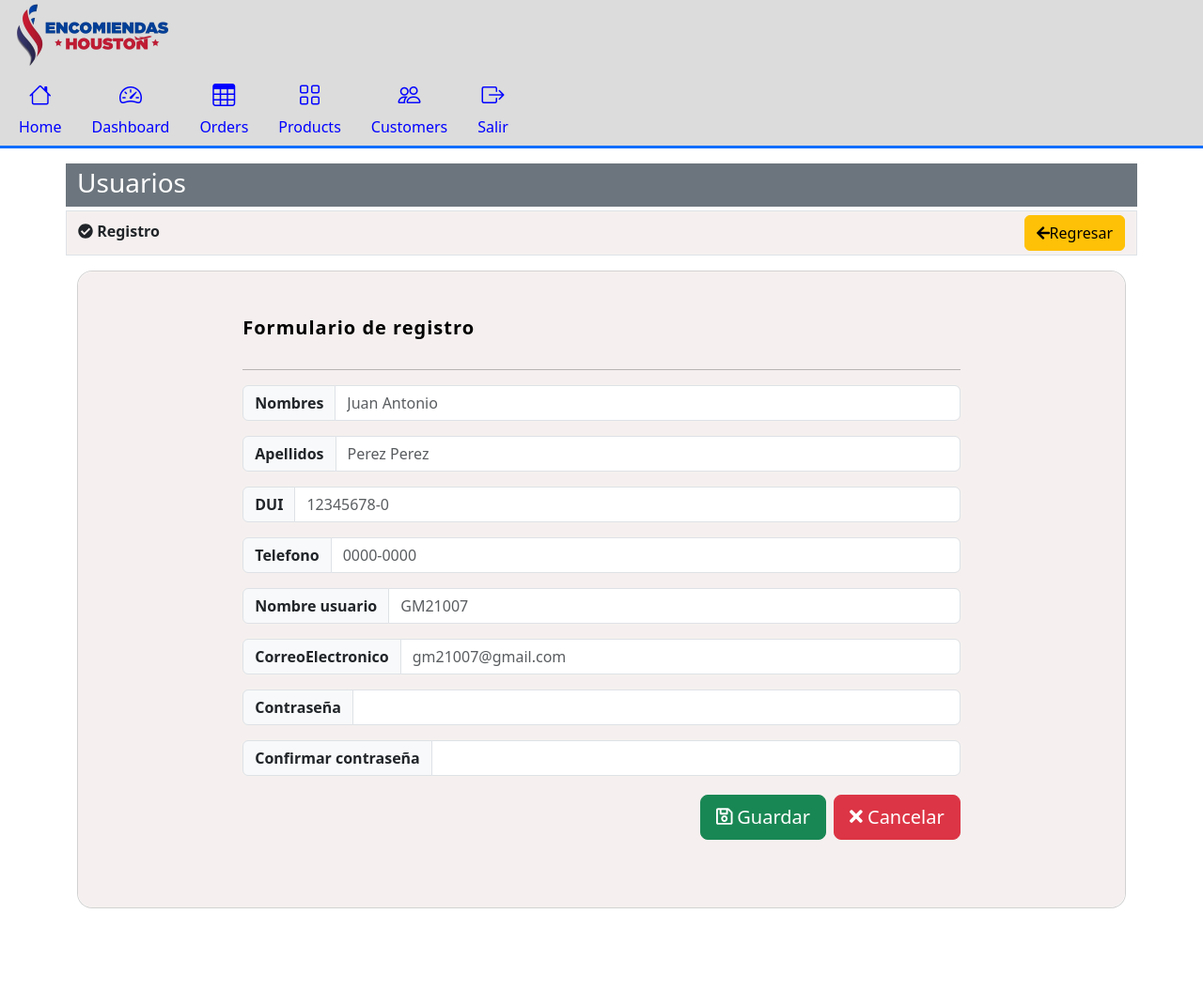
After one commit to Carlos-ETPI/Sistema-de-Encomiendas, a Django app: page /usuarios/agregar/ in a window 1280 px wide. The commit adds this page. Shown: the whole page at 94% size. Run offline with Django 4.2, Linux system fonts and the light colour scheme; some libraries are stand-ins or nearby versions.

Commit message:
agregado login y logout

```diff
--- a/SistemaEncomiendas/SistemaEncomiendas/settings.py
+++ b/SistemaEncomiendas/SistemaEncomiendas/settings.py
@@ -38,6 +38,7 @@ INSTALLED_APPS = [
     'django.contrib.sessions',
     'django.contrib.messages',
     'django.contrib.staticfiles',
+    'widget_tweaks',
     #Locales
     'aplicaciones.moduloSeguridad',
     'aplicaciones.moduloUsuarios',
@@ -132,3 +133,5 @@ STATICFILES_DIRS = [
 # https://docs.djangoproject.com/en/4.2/ref/settings/#default-auto-field
 
 DEFAULT_AUTO_FIELD = 'django.db.models.BigAutoField'
+
+AUTH_USER_MODEL = 'moduloUsuarios.CustomUser'
--- a/SistemaEncomiendas/SistemaEncomiendas/urls.py
+++ b/SistemaEncomiendas/SistemaEncomiendas/urls.py
@@ -19,6 +19,7 @@ from django.urls import path,include
 
 urlpatterns = [
     path('admin/', admin.site.urls),
-    path('', include('aplicaciones.moduloSeguridad.urls')),
+    path('login/', include('aplicaciones.moduloSeguridad.urls')),
+    path('usuarios/',include('aplicaciones.moduloUsuarios.urls')),
 
 ]
--- /dev/null
+++ b/SistemaEncomiendas/aplicaciones/moduloSeguridad/forms.py
@@ -0,0 +1,5 @@
+from django import forms
+
+class LoginForm(forms.Form):
+    username = forms.CharField(label='Usuario',max_length=50, required=True)
+    password = forms.CharField(label='Clave', max_length=100, required=True,widget=forms.PasswordInput)
--- a/SistemaEncomiendas/aplicaciones/moduloSeguridad/urls.py
+++ b/SistemaEncomiendas/aplicaciones/moduloSeguridad/urls.py
@@ -3,7 +3,8 @@ from . import views
 
 app_name = 'seguridad_app'
 urlpatterns = [
-    path('Prueba/', views.Prueba,name='inicio_sesion'),
+    path('login/', views.LoginUser.as_view(),name='inicio_sesion'),
+    path('logout/', views.cerrar_sesion, name='logout'),
     path('crud/', views.crud,name='CRUD'),
     path('registro/', views.registro,name='registro'),
 
--- /dev/null
+++ b/SistemaEncomiendas/aplicaciones/moduloUsuarios/urls.py
@@ -0,0 +1,12 @@
+from django.urls import path
+from . import views
+app_name = 'moduloUsuarios'
+urlpatterns = [
+    path('',views.crudUsuarios, name="users"),
+    path('agregar/',views.newuser, name="agregar"),
+    path('create/',views.agregarUsuario, name="newuser"),
+    path('ver/<int:pk>/',views.verUsuario, name="verUsuario"),
+    path('modificar/',views.modUsuario, name="moduser"),
+    path('eliminar/<int:pk>/', views.eliminar_usuario, name='eliminar_usuario'),
+
+]
--- /dev/null
+++ b/SistemaEncomiendas/aplicaciones/moduloUsuarios/views.py
@@ -0,0 +1,69 @@
+
+from django.shortcuts import render, redirect, get_object_or_404
+from django.contrib.auth import get_user_model
+from .models import CustomUser
+CustomUser = get_user_model()
+
+# Create your views here.
+
+#Vista de crud de usuarios
+def crudUsuarios(request):
+    user_list = CustomUser.objects.all()
+    return render(request, 'moduloUsuarios/crud.html', {'user_list': user_list})
+
+#Vista de formulario para agregar usuario
+def agregarUsuario(request):
+    if request.method == 'POST':
+        # Recuperar los datos del formulario
+        username = request.POST['username']
+        nombres = request.POST['nombres']
+        apellidos = request.POST['apellidos']
+        password = request.POST['password1']
+        email = request.POST['email']
+        dui = request.POST.get('dui')  # Puede ser None si no se proporciona
+        telefono = request.POST.get('telefono')
+
+        user = CustomUser.objects.create_user(
+            username=username,
+            password=password,
+            email=email,
+            dui=dui,
+            telefono=telefono,
+            nombres=nombres,
+            apellidos=apellidos
+        )
+
+        return redirect('/usuarios/')  # o cualquier otra página después del registro
+    else:
+        return render(request, 'moduloUsuarios/crud.html')
+
+    return render(request, 'moduloUsuarios/crear.html')
+
+#template agregar
+def newuser(request):
+    return render(request, 'moduloUsuarios/crear.html')
+
+#vista de modificar usuario
+def modUsuario(request):
+    if request.method == 'POST':
+        pk=request.POST['id']
+        user = get_object_or_404(CustomUser, idUsuario=pk)
+        user.nombres = request.POST['nombres']
+        user.apellidos = request.POST['apellidos']
+        user.dui = request.POST['dui']
+        user.username = request.POST['username']
+        user.email = request.POST['email']
+        user.telefono = request.POST.get('telefono')
+        user.save()
+        return redirect("/usuarios/")
+
+#vista para ver usuario
+def verUsuario(request, pk):
+    user = get_object_or_404(CustomUser, idUsuario=pk)
+    return render(request, 'moduloUsuarios/modificar.html',{'user':user})
+
+#eliminar
+def eliminar_usuario(request, pk):
+    user = get_object_or_404(CustomUser, idUsuario=pk)
+    user.delete()
+    return redirect('/usuarios/')
--- a/SistemaEncomiendas/templates/base3.html
+++ b/SistemaEncomiendas/templates/base3.html
@@ -5,7 +5,7 @@
     <meta charset="UTF-8">
     <meta http-equiv="X-UA-Compatible" content="IE=edge">
     <meta name="viewport" content="width=device-width, initial-scale=1.0">
-    <title>Navbar with Icons</title>
+    <title>{% block titulo %}{% endblock titulo%}</title>
     <!-- CSS -->
     <link href="https://cdn.jsdelivr.net/npm/bootstrap@5.3.2/dist/css/bootstrap.min.css" rel="stylesheet">
     <link href="https://cdnjs.cloudflare.com/ajax/libs/bootstrap-icons/1.10.5/font/bootstrap-icons.min.css" rel="stylesheet">
@@ -54,7 +54,7 @@
                     </li>
 
                     <li >
-                        <a href="#" class="nav-link text-blue d-flex flex-column align-items-center">
+                        <a href="{%url 'seguridad_app:logout'%}" class="nav-link text-blue d-flex flex-column align-items-center">
                             <i class="bi bi-box-arrow-right  mx-auto mb-1 " style="font-size: 24px;"></i>
                             Salir
                         </a>
--- /dev/null
+++ b/SistemaEncomiendas/templates/moduloUsuarios/crear.html
@@ -0,0 +1,92 @@
+{% extends "base3.html" %}
+{% load static %}
+{% block titulo %}Crear nuevo usuario{% endblock titulo %}
+
+{% block body %}
+<div class="container mt-3">
+    <div class=" row bg-secondary py-1" >
+        <h3 class="mb-1 text-white">Usuarios</h3>
+    </div >
+    <div class=" row align-items-center border mt-1 " style="background-color: #F5F0EF;">
+        <div class="col-md-6  ">
+            <div class="d-flex ">
+                <p class="mb-1 font-weight-bold">
+                    <b>
+                        <i class="fas fa-check-circle"></i>  Registro</b>
+                </p>
+            </div>
+        </div>
+        <div class="col-md-6  mb-1">
+            <div class="d-flex justify-content-end   ">
+                <a href="/usuarios/" class="btn btn-warning mt-1"><i class="fas fa-arrow-left"></i>Regresar</a>
+            </div>
+        </div>
+    </div >
+</div >
+<section class="vh-100" >
+    <div class="container py-3 " >
+        <div class="row d-flex justify-content-center  h-100"  >
+            <div class="col col-12" >
+
+                <div class="card" style="border-radius: 1rem;"  >
+                    <div class="row g-0" >
+                        <div class="col d-flex align-items-center " style="background-color: #F5F0EF;border-radius: 1rem 1rem 1rem 1rem; "><!--form-->
+                            <div class="card-body p-4 p-lg-5 text-black d-flex justify-content-center align-items-center" >
+
+                                <form class="w-75" action="/usuarios/create/" method="POST">
+                                    {% csrf_token %}
+                                    <h5 class="fw-normal  mb-3 pb-3 " style="letter-spacing: 1px; ;"><b>Formulario de registro</b> </h5>
+                                    <hr>
+
+                                    <div class="input-group input-group mb-3">
+                                        <span class="input-group-text" id="inputGroup-sizing-sm"><b>Nombres</b></span>
+                                        <input type="text" name="nombres" class="form-control" aria-label="Sizing example input" aria-describedby="inputGroup-sizing-sm" placeholder="Juan Antonio">
+                                    </div>
+                                    <div class="input-group input-group mb-3">
+                                        <span class="input-group-text" id="inputGroup-sizing-sm"><b>Apellidos</b></span>
+                                        <input type="text" name="apellidos" class="form-control" aria-label="Sizing example input" aria-describedby="inputGroup-sizing-sm" placeholder="Perez Perez">
+                                    </div>
+                                    <div class="input-group input-group mb-3">
+                                        <span class="input-group-text" id="inputGroup-sizing-sm"><b>DUI</b></span>
+                                        <input type="text" name="dui" class="form-control" aria-label="Sizing example input" aria-describedby="inputGroup-sizing-sm" placeholder="12345678-0">
+                                    </div>
+                                    <div class="input-group input-group mb-3">
+                                        <span class="input-group-text" id="inputGroup-sizing-sm"><b>Telefono</b></span>
+                                        <input type="text" name="telefono" class="form-control" aria-label="Sizing example input" aria-describedby="inputGroup-sizing-sm" placeholder="0000-0000">
+                                    </div>
+                                    <div class="input-group input-group mb-3">
+                                        <span class="input-group-text" id="inputGroup-sizing-sm"><b>Nombre usuario</b></span>
+                                        <input type="text" name="username" class="form-control" aria-label="Sizing example input" aria-describedby="inputGroup-sizing-sm" placeholder="GM21007">
+                                    </div>
+                                    <div class="input-group input-group mb-3">
+                                        <span class="input-group-text" id="inputGroup-sizing-sm"><b>CorreoElectronico</b></span>
+                                        <input type="text" name="email" class="form-control" aria-label="Sizing example input" aria-describedby="inputGroup-sizing-sm" placeholder="gm21007@gmail.com">
+                                    </div>
+                                    <div class="input-group input-group mb-3">
+                                        <span class="input-group-text" id="inputGroup-sizing-sm"><b>Contraseña</b></span>
+                                        <input type="password" name="password1" class="form-control" aria-label="Sizing example input" aria-describedby="inputGroup-sizing-sm" placeholder="">
+                                    </div>
+                                    <div class="input-group input-group mb-3">
+                                        <span class="input-group-text" id="inputGroup-sizing-sm"><b>Confirmar contraseña</b></span>
+                                        <input type="password" name="password2" class="form-control" aria-label="Sizing example input" aria-describedby="inputGroup-sizing-sm" placeholder="">
+                                    </div>
+                                    <div class="pt-1 mb-4  d-flex justify-content-end">
+                                        <button class="btn btn-success btn-lg btn-block me-2" type="submit"><i class="far fa-save "></i>  Guardar</button>
+                                        <a href="/usuarios/">
+                                        <button class="btn btn-danger btn-lg btn-block" type="button"><i class="fas fa-times"></i>  Cancelar</button>
+                                    </a>
+                                    </div>
+
+                                </form>
+
+                            </div>
+                        </div>
+                    </div>
+                </div>
+            </div>
+        </div>
+        </div>
+    </div>
+</section>
+
+{% endblock body%}
--- /dev/null
+++ b/SistemaEncomiendas/templates/moduloUsuarios/ver.html
@@ -0,0 +1,5 @@
+{% extends "base3.html" %}
+{% block titulo %}Datos de usuario{% endblock titulo %}
+
+{% block body %}
+{% endblock body%}
```
Also changed, not shown: SistemaEncomiendas/aplicaciones/moduloSeguridad/views.py (+30 -2 lines), SistemaEncomiendas/aplicaciones/moduloUsuarios/models.py (added, +11 -0 lines), SistemaEncomiendas/templates/moduloSeguridad/login.html (renamed from SistemaEncomiendas/templates/moduloSeguridad/Prueba.html, +8 -5 lines), SistemaEncomiendas/templates/moduloUsuarios/crud.html (added, +87 -0 lines), SistemaEncomiendas/templates/moduloUsuarios/modificar.html (added, +91 -0 lines), SistemaEncomiendas/aplicaciones/moduloUsuarios/migrations/0001_initial.py, 1 other file.
